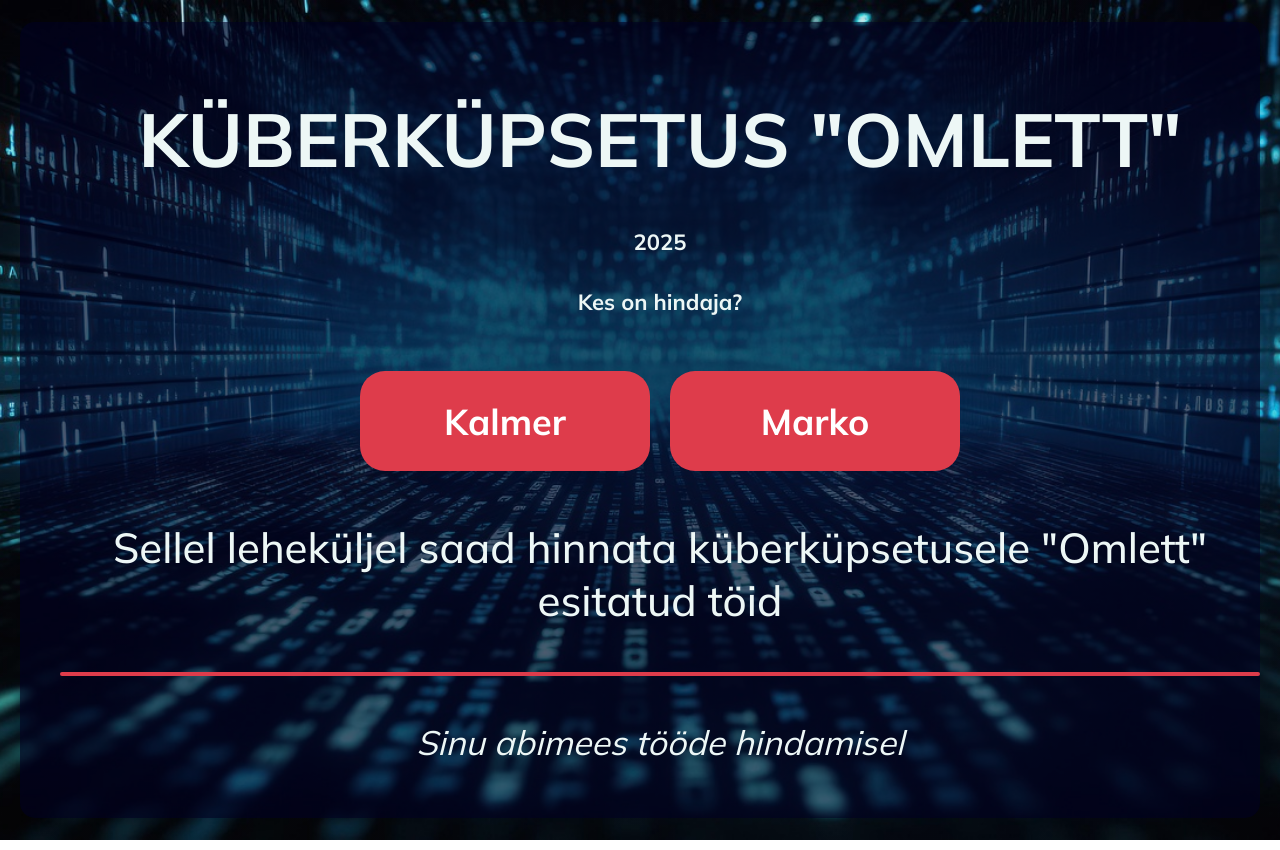
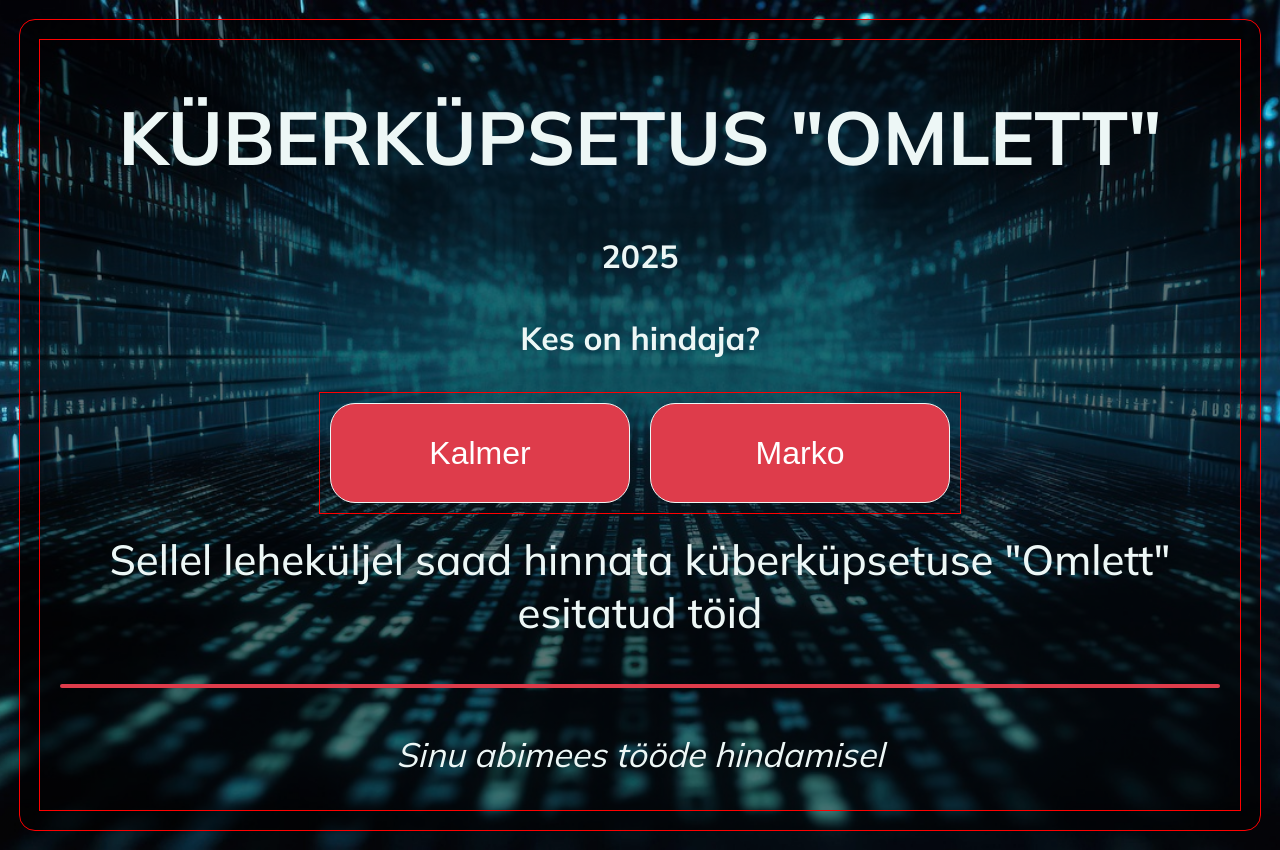
Before and after one commit to KaarelVv/grading_system, a React (Create React App) app: page / in a window 1280 px wide. Built offline with nearby package versions, Linux system fonts and the light colour scheme.

Commit message:
clear redundant code

```diff
--- a/src/App.js
+++ b/src/App.js
@@ -3,6 +3,7 @@ import Home from "./pages/Home";
 import Grading from "./pages/Grading";
 import Result from "./pages/Result";
 import "./assets/styles/App.css";
+import "./assets/styles/Button.css"
 
 function App() {
   return (
--- a/src/assets/styles/App.css
+++ b/src/assets/styles/App.css
@@ -1,5 +1,7 @@
 @import url('https://fonts.googleapis.com/css2?family=Mulish:wght@400;500;700&display=swap');
-
+div {
+  outline: 1px solid red;
+}
 body {
   font-family: 'Mulish', sans-serif;
 }
--- /dev/null
+++ b/src/assets/styles/Button.css
@@ -0,0 +1,24 @@
+/* Base Button Style */
+.button {
+    background-color: #de3c4b;
+    color: white;
+    border: 1px solid #edf7f6;
+    border-radius: 25px;
+    padding: clamp(10px, 2vw, 15px) clamp(15px, 3vw, 25px);
+    font-size: clamp(14px, 2vw, 18px);
+    cursor: pointer;
+    transition: background-color 0.3s, transform 0.1s;
+    width: clamp(160px, 22vw, 240px);
+    height: clamp(50px, 8vw, 80px);
+    max-width: 300px;
+    text-align: center;
+    display: inline-block;
+}
+
+/* Modifier: Larger Button */
+.button--large {
+    font-size: clamp(18px, 2.5vw, 36px);
+    padding: clamp(15px, 3vw, 20px) clamp(20px, 4vw, 30px);
+    width: clamp(200px, 25vw, 300px);
+    height: clamp(60px, 10vw, 100px);
+}
--- a/src/assets/styles/Grading.css
+++ b/src/assets/styles/Grading.css
@@ -7,8 +7,6 @@
   border-radius: 10px;
   padding: 10px; /* Use padding instead of margin to avoid height overflow */
 }
-
-
 
 .top-bar {
   display: flex;
@@ -25,12 +23,6 @@
   flex: 1;
 }
 
-.sidebar {
-  width: 250px; /* Adjust width as needed */
-  background-color: #111; /* Sidebar background color */
-  padding: 20px;
-}
-
 .grading-section {
   flex-grow: 1;
   display: flex; /* Ensures it fills the space */
@@ -40,32 +32,12 @@
   padding: 20px;
 }
 
-
 .team-grading-container {
   max-width: 600px;
   width: 100%;
   background-color: #000022; /* Ensures consistency */
   padding: 20px;
 }
-
-
-/* Reusable Button Styles */
-.button {
-  background-color: #de3c4b;
-  color: white;
-  border: none;
-  border-radius: 25px;
-  padding: 10px 20px;
-  font-size: 36px;
-  cursor: pointer;
-  margin-top: 20px;
-  transition: background-color 0.3s;
-}
-
-.button:hover {
-  background-color: #c82333;
-}
-
 
 /* Popup Alert */
 .popup-alert {
--- a/src/assets/styles/Home.css
+++ b/src/assets/styles/Home.css
@@ -1,4 +1,5 @@
-.Home {
+
+.home {
     background: linear-gradient(
         rgba(0, 0, 34, 0.1),
         rgba(0, 0, 0, 0.1)
@@ -18,8 +19,7 @@
     flex-direction: column;
     align-items: center;
     justify-content: center;
-    width: 100%;
-    max-width: 1200px;
+
     padding: 0 20px;
 }
 
@@ -41,51 +41,20 @@
     font-size: clamp(16px, 2vw, 22px);
     font-weight: 900;
     margin-bottom: 10px;
+    font-size: clamp(24px, 3.5vw, 32px);
 }
 
 /* Buttons container - wraps on smaller screens */
 .button-container {
     display: flex;
-    justify-content: center;
-    flex-wrap: wrap; /* Allows buttons to stack on smaller screens */
-    gap: 20px; /* Reduced spacing */
-    margin-bottom: 30px;
-    width: 100%;
-}
-button {
-    all: unset;
-}
-.button {
-    width: clamp(160px, 22vw, 240px); /* Slightly smaller width */
-    height: clamp(50px, 8vw, 80px);  /* Slightly smaller height */
-    border-radius: 20px;
-    background: rgba(222, 60, 75, 0.9); /* Semi-transparent red */
-    color: #EDF7F6;
-    font-family: Mulish, sans-serif;
-    font-size: clamp(24px, 5vw, 40px); /* Scalable but smaller */
-    font-weight: 700;
-    border: none;
-    cursor: pointer;
-    transition: background 0.3s, transform 0.1s;
-    display: flex;
-    align-items: center;
-    justify-content: center;
-    text-align: center;
-    padding: 10px 20px;
-    backdrop-filter: blur(5px); /* Adds a subtle blur effect */
-}
-
-/* Ensures no global styles override the button */
-
-
-
-.button:hover {
-    background-color: rgba(0, 0, 34, 0.8); /* Darker blue on hover */
-    transform: scale(1.05); /* Slight animation effect */
+    justify-content: center;  /* Centers buttons */
+    flex-wrap: wrap;          /* Allows wrapping on small screens */
+    gap: 20px;                /* Keeps even spacing between buttons */
+    padding: 10px;
 }
 
 /* Large description text */
-.tekst1 {
+.text1 {
     color: #EDF7F6;
     text-align: center;
     font-family: Mulish;
@@ -94,7 +63,15 @@ button {
     margin: 20px 0;
     max-width: 1200px;
 }
-
+.text2 {
+    color: #EDF7F6;
+    text-align: center;
+    font-family: Mulish;
+    font-size: clamp(18px, 3vw, 34px);
+    font-style: italic;
+    font-weight: 200;
+    margin-top: 20px;
+}
 /* Styled horizontal rule */
 hr {
     width: 100%;
@@ -106,20 +83,9 @@ hr {
     margin: 25px 0;
 }
 
-/* Smaller italic text */
-.tekst2 {
-    color: #EDF7F6;
-    text-align: center;
-    font-family: Mulish;
-    font-size: clamp(18px, 3vw, 34px);
-    font-style: italic;
-    font-weight: 200;
-    margin-top: 20px;
-}
-
 /* Transparent background for better text contrast */
 .transparent-container {
-    background: rgba(0, 0, 34, 0.6); /* Dark blue transparent layer */
+    background: rgba(0, 0, 0, 0.5);
     padding: 20px;
     border-radius: 15px;
 }
--- a/src/assets/styles/Result.css
+++ b/src/assets/styles/Result.css
@@ -39,24 +39,8 @@
 
 .nav-buttons {
   display: flex;
-    gap: 10px; /* Space between buttons */
-}
-
-  .results-button {
-    padding: 12px 24px;
-    font-size: 16px;
-    border: none;
-    border-radius: 5px;
-    cursor: pointer;
-    transition: background 0.3s;
-    min-width: 150px;
-    text-align: center;
-    background-color: #de3c4b;
-    color: #fff;
-  }
-
-  .results-button:hover {
-    background-color: #f16b79;
+  gap: 10px;
+  flex-wrap: wrap;
 }
 
 .list-group {
--- a/src/assets/styles/Sidebar.css
+++ b/src/assets/styles/Sidebar.css
@@ -5,8 +5,8 @@
   max-width: 100%;
   min-width: 180px;
   padding: 15px;
-  background-color: #de3c4b;
-  border-right: 1px solid #de3c4b;
+  background-color: rgb(0, 0, 34);
+  border-right: 3px solid #de3c4b;
   display: flex;
   flex-direction: column;
   align-items: center;
@@ -51,8 +51,8 @@
 }
 
 .team-button.active {
-  background-color: #f16b79;
-  color: #edf7f6;
+  background-color: #000034;
+  color: rgb(255, 255, 255);
   border-color: #edf7f6;
 }
 
--- a/src/assets/styles/TeamGrading.css
+++ b/src/assets/styles/TeamGrading.css
@@ -5,21 +5,34 @@
   display: flex;
   flex-direction: column;
   align-items: center;
-  background-color: #000022;
+  background-color: rgb(0, 0, 34);
   padding: clamp(10px, 3vw, 20px); /* Scales padding dynamically */
 }
+.team-grading-container h1,
+.team-grading-container p {
+  margin: 10px;
+  padding: 0;
+ }
 
-/* ✅ Categories now appear in a single column */
+/* Categories now appear in a single column */
 .categories-container {
   display: flex;
-  flex-direction: column; /* Stack categories vertically */
-  gap: clamp(10px, 2vw, 20px); /* Dynamic spacing */
+  flex-direction: column;
+  gap: clamp(10px, 2vw, 20px);
   justify-content: center;
-  align-items: center; /* Ensures center alignment */
+  align-items: center;
+
+}
+.grading-content {
   width: 100%;
+  display: flex;
+  flex-direction: column;
+  align-items: center;
+  justify-content: center; /* ✅ Ensures proper vertical alignment */
+  margin: 0;
+  padding: 0;
 }
 
-/* ✅ Ensure category boxes stay readable */
 .category-box {
   width: 100%;
   max-width: clamp(280px, 50vw, 500px); /* Scales width between 280px-500px */
@@ -33,7 +46,7 @@
   align-items: center;
 }
 
-/* ✅ Center sliders and labels in a column */
+/* Center sliders and labels in a column */
 .subcategory {
   display: flex;
   flex-direction: column;
@@ -43,7 +56,7 @@
   width: 100%;
 }
 
-/* ✅ Centering the sliders and making them more readable */
+/* Centering the sliders and making them more readable */
 .subcategory input[type="range"] {
   width: 80%;
   height: clamp(6px, 1vw, 8px); /* Ensures slider height scales */
@@ -52,16 +65,17 @@
   outline: none;
   background: #d0d0d0; /* Default track color */
   transition: background 0.3s;
+  cursor: pointer;
 }
 
-/* ✅ Blue-filled progress for Chrome, Safari, Edge */
+/* Blue-filled progress for Chrome, Safari, Edge */
 .subcategory input[type="range"]::-webkit-slider-runnable-track {
   height: clamp(6px, 1vw, 8px);
   border-radius: 4px;
   background: linear-gradient(to right, #007BFF var(--progress), #d0d0d0 var(--progress));
 }
 
-/* ✅ Thumb styling for Chrome, Safari */
+/* Thumb styling for Chrome, Safari */
 .subcategory input[type="range"]::-webkit-slider-thumb {
   -webkit-appearance: none;
   width: clamp(14px, 2vw, 18px); /* Adjusts size dynamically */
@@ -73,25 +87,26 @@
   margin-top: -4px;
 }
 
-/* ✅ Blue-filled progress for Firefox */
+/* Blue-filled progress for Firefox */
 .subcategory input[type="range"]::-moz-range-progress {
   background: #007BFF;
   height: clamp(6px, 1vw, 8px);
   border-radius: 4px;
 }
 
-/* ✅ Track styling for Firefox */
+/* Track styling for Firefox */
 .subcategory input[type="range"]::-moz-range-track {
   background: #d0d0d0;
   height: clamp(6px, 1vw, 8px);
   border-radius: 4px;
 }
 
-/* ✅ Track styling for IE */
+/* Track styling for IE */
 .subcategory input[type="range"]::-ms-fill-lower {
   background: #007BFF;
 }
 
+/* Track styling for IE */
 .subcategory input[type="range"]::-ms-fill-upper {
   background: #d0d0d0;
 }
@@ -104,35 +119,12 @@
   text-align: center;
 }
 
-/* ✅ Button container remains centered */
 .button-container {
   display: flex;
   justify-content: center;
-  width: 100%;
   margin-top: clamp(15px, 2vw, 25px);
 }
 
-/* ✅ Make the button responsive */
-.button {
-  background-color: #de3c4b;
-  color: white;
-  border: 1px solid #edf7f6;
-  border-radius: 25px;
-  padding: clamp(10px, 2vw, 15px) clamp(15px, 3vw, 25px);
-  font-size: clamp(14px, 2vw, 18px); /* Scales text size */
-  cursor: pointer;
-  transition: background-color 0.3s, transform 0.1s;
-  min-width: clamp(160px, 20vw, 250px);
-  max-width: 300px;
-}
-
-/* Hover effect */
-.button:hover {
-  background-color: #290a0d;
-  transform: scale(1.05);
-}
-
-/* ✅ Responsive adjustments for smaller screens */
 @media (max-width: 600px) {
   .team-grading-container {
     padding: 15px;
--- a/src/pages/Home.js
+++ b/src/pages/Home.js
@@ -11,7 +11,7 @@ const Home = () => {
   };
 
   return (
-    <div className="Home">
+    <div className="home">
        <div className="transparent-container">
       <div className="content">
         <h1 className="title">KÜBERKÜPSETUS "OMLETT"</h1>
@@ -19,17 +19,17 @@ const Home = () => {
         <p className="hindaja">Kes on hindaja?</p>
 
         <div className="button-container">
-          <button className="button" onClick={() => handleNavigate(1, "Kalmer")}>
+          <button className="button button--large" onClick={() => handleNavigate(1, "Kalmer")}>
             Kalmer
           </button>
-          <button className="button" onClick={() => handleNavigate(2, "Marko")}>
+          <button className="button button--large" onClick={() => handleNavigate(2, "Marko")}>
             Marko
           </button>
         </div>
 
-        <p className="tekst1">Sellel leheküljel saad hinnata küberküpsetusele "Omlett" esitatud töid</p>
+        <p className="text1">Sellel leheküljel saad hinnata küberküpsetuse "Omlett" esitatud töid</p>
         <hr />
-        <p className="tekst2">Sinu abimees tööde hindamisel</p>
+        <p className="text2">Sinu abimees tööde hindamisel</p>
       </div>
       </div>
     </div>
--- a/src/pages/Result.js
+++ b/src/pages/Result.js
@@ -67,8 +67,8 @@ const Result = () => {
     <div className="container">
       <h2 className="text-center">Tulemus</h2>
       <div className="nav-buttons">
-        <button className="results-button" onClick={() => navigate("/")}>Pealeht</button>
-        <button className="results-button" onClick={() => navigate("/grading")}>Hindamine</button>
+        <button className="button" onClick={() => navigate("/")}>Pealeht</button>
+        <button className="button" onClick={() => navigate("/grading")}>Hindamine</button>
       </div>
       <h3>Parim skoor:</h3>
       <ul className="list-group">
@@ -76,7 +76,6 @@ const Result = () => {
           <li className="list-group-item" key={team.Team}>{team.Team} - {team.Total} punkti</li>
         ))}
       </ul>
-
       <div className="highest-category-section">
         <h3>Parim kategooria:</h3>
         {Object.entries(highestCategoryTeams).map(([category, teams]) => (
```
Also changed, not shown: src/UI/TeamGrading.js (+2 -9 lines), src/pages/Grading.js (+2 -7 lines). Lines whose indentation alone changed are shown as unchanged.
